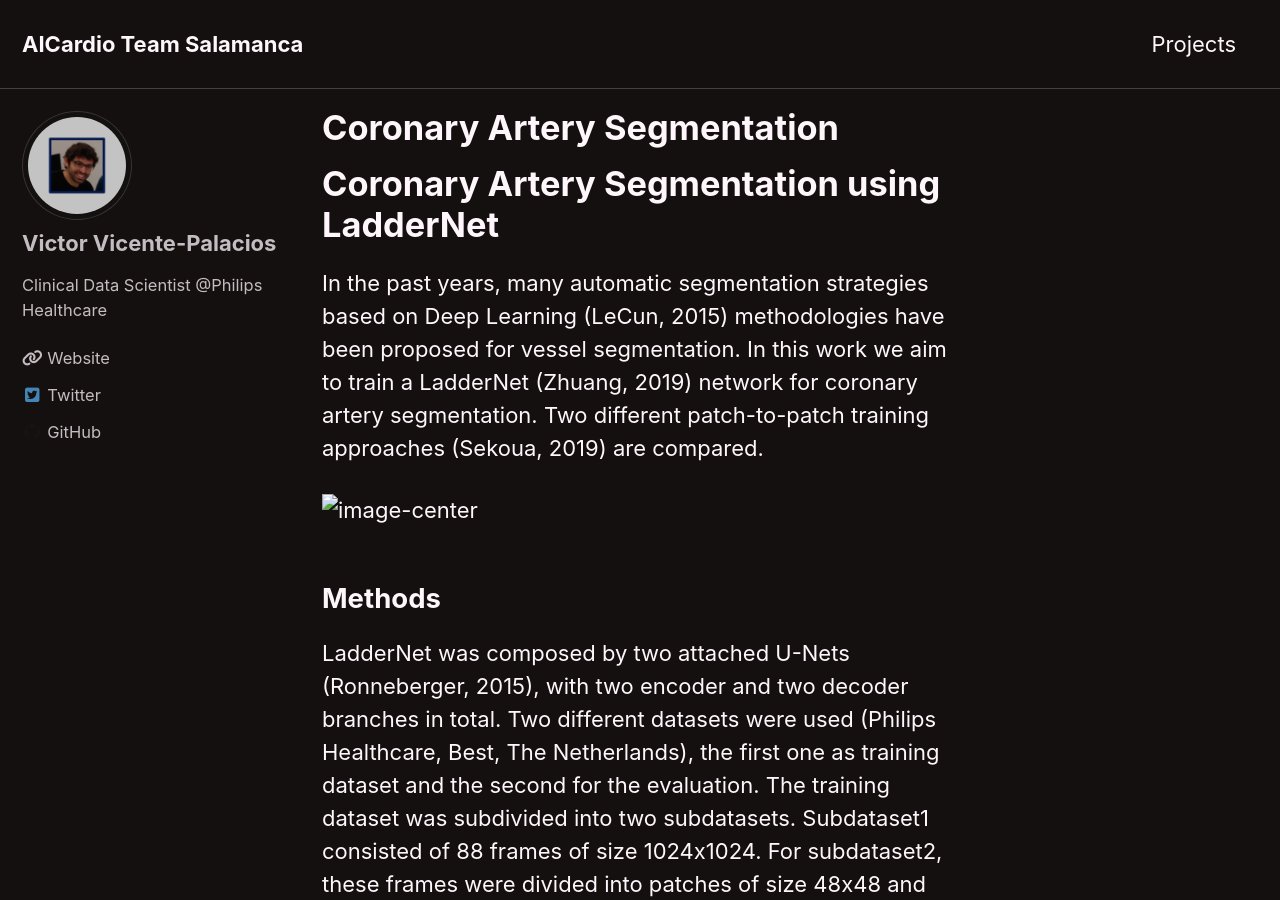
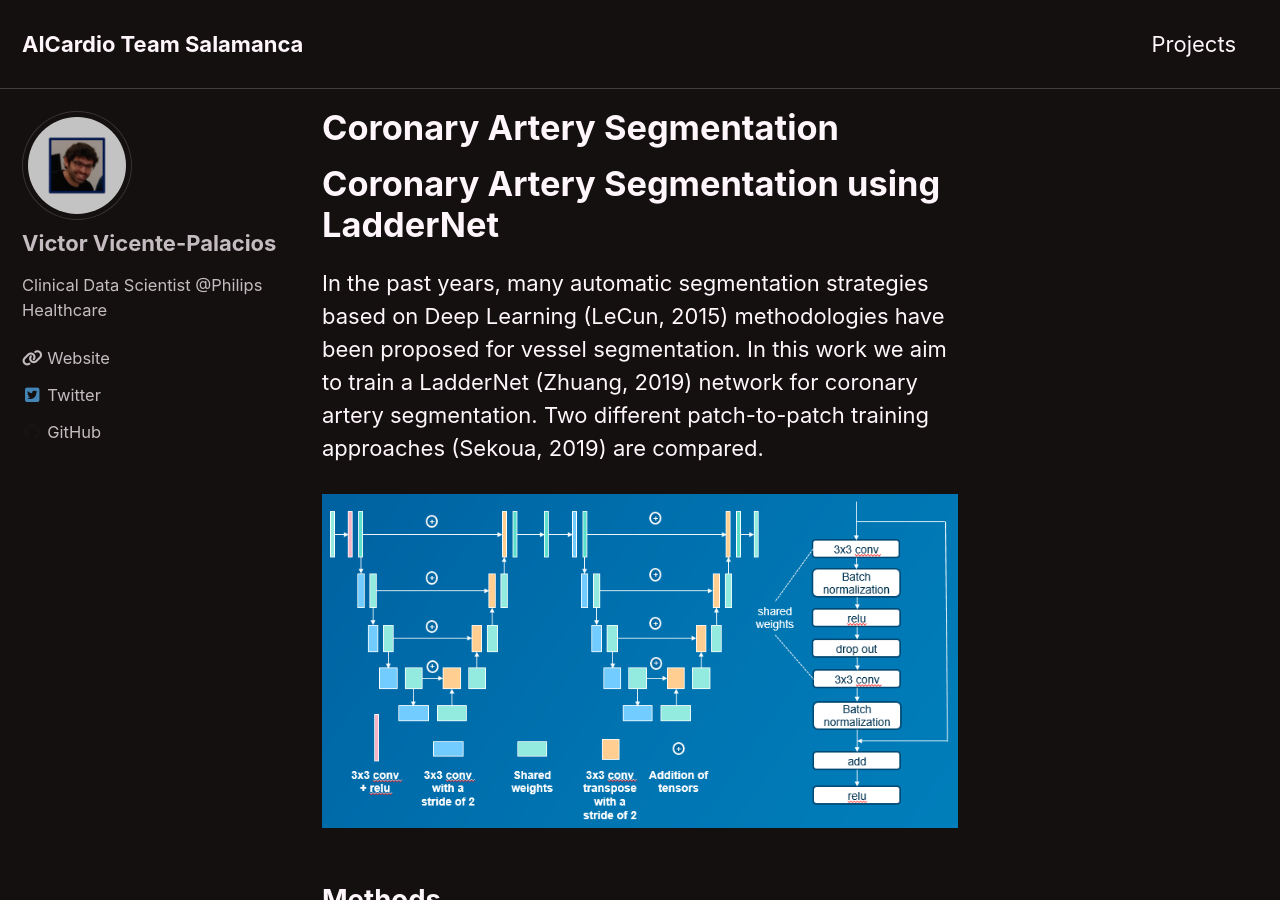
Before and after one commit to IA-Cardiologia-husa/IA-Cardiologia-husa, a Jekyll site: the page built from _posts/2020-02-09-coronarysegmentation.md, in a window 1280 px wide and 900 px high. Built offline with Jekyll 4.4.1, drawn with Linux system fonts in a browser that asks for light colours; cached includes are drawn as plain includes; nearby versions of some CDN libraries.

Commit message:
post laddernet changed

```diff
--- a/_posts/2020-02-09-coronarysegmentation.md
+++ b/_posts/2020-02-09-coronarysegmentation.md
@@ -13,7 +13,7 @@ excerpt: "LadderNet"
 In the past years, many automatic segmentation strategies based on Deep Learning (LeCun, 2015) methodologies have been proposed for vessel segmentation.
 In this work we aim to train a LadderNet (Zhuang, 2019) network for coronary artery segmentation. Two different patch-to-patch training approaches (Sekoua, 2019) are compared.
 
-![image-center](/images/LadderNet.png){: .align-center}
+![image-center](/images/laddernet/LadderNet.png){: .align-center}
 
 ## Methods
 LadderNet was composed by two attached U-Nets (Ronneberger, 2015), with two encoder and two decoder branches in total.
```
Also changed, not shown: images/laddernet/LadderNet.png, images/laddernet/results_final.png, images/laddernet/strategy.png.
